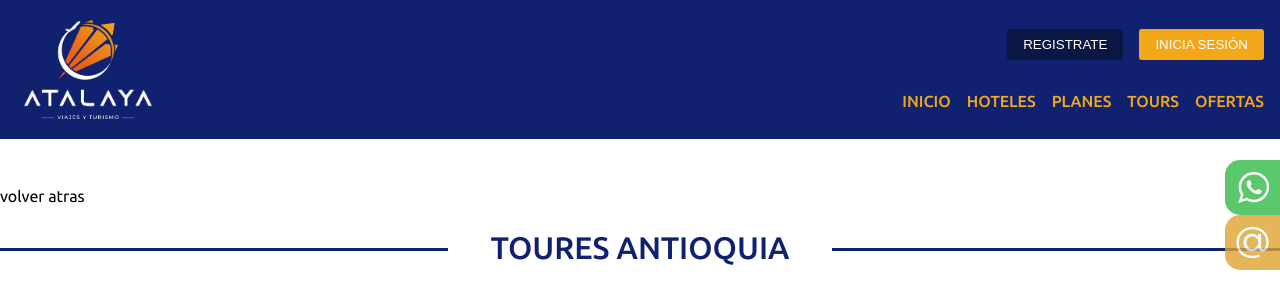
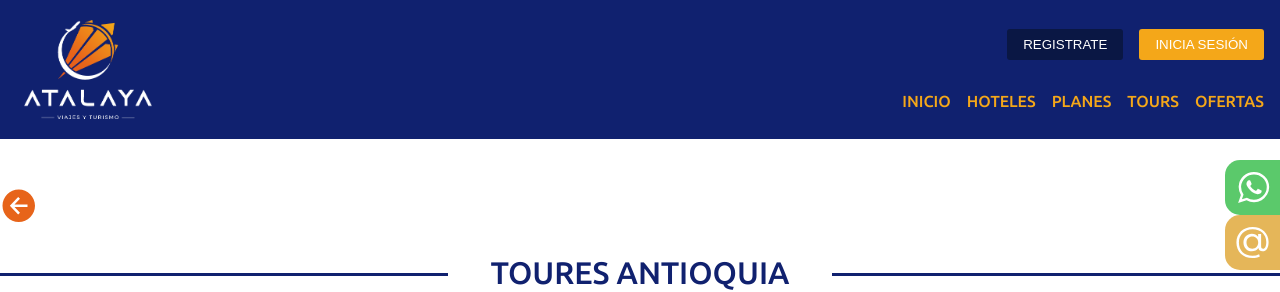
Before and after one commit to logitransatalaya/atalaya-turismo, a React (Create React App) app in the folder frontend/: page /tours in a window 1280 px wide. Shown: the top 292 px of the page. Built offline with nearby package versions, Linux system fonts and the light colour scheme.

Commit message:
agregando el componente GoBack

```diff
--- a/frontend/src/components/GlobalComponents/GoBack/index.jsx
+++ b/frontend/src/components/GlobalComponents/GoBack/index.jsx
@@ -2,11 +2,23 @@ import React from 'react'
 import { useHistory } from 'react-router'
 
 export const GoBack = () => {
-	const history = useHistory()
+	const { goBack } = useHistory()
 
-	const handleClick = () => {
-		console.log(history)
-	}
+	return (
+		<div className='goback-container' style={{ width: '2.5rem' }}>
+			<img onClick={goBack} src='/goBack.svg' alt='go back' />
+			<style jsx>
+				{`
+					.goback-container img {
+						width: 100%;
+						cursor: pointer;
+					}
 
-	return <div onClick={handleClick}>volver atras</div>
+					.goback-container img:hover {
+						opacity: 0.7;
+					}
+				`}
+			</style>
+		</div>
+	)
 }
--- a/frontend/src/components/Tours/ToursDetails/styles.js
+++ b/frontend/src/components/Tours/ToursDetails/styles.js
@@ -2,7 +2,6 @@ import styled from 'styled-components'
 
 export const ToursDetailsStyled = styled.div`
 	color: #10216f;
-	margin-top: 3rem;
 	margin: 0 auto;
 	margin-top: 3rem;
 	width: 95%;
```
Also changed, not shown: frontend/public/goBack.svg (added).
